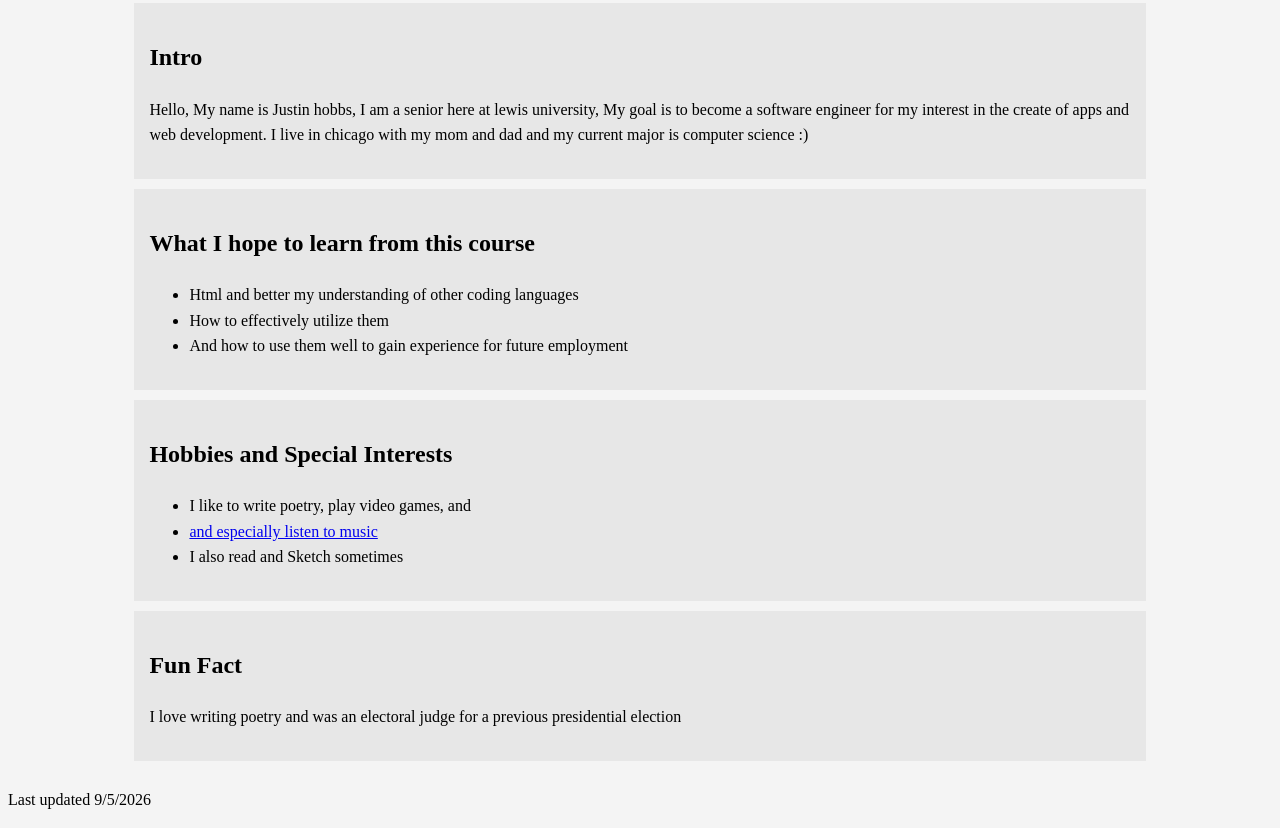
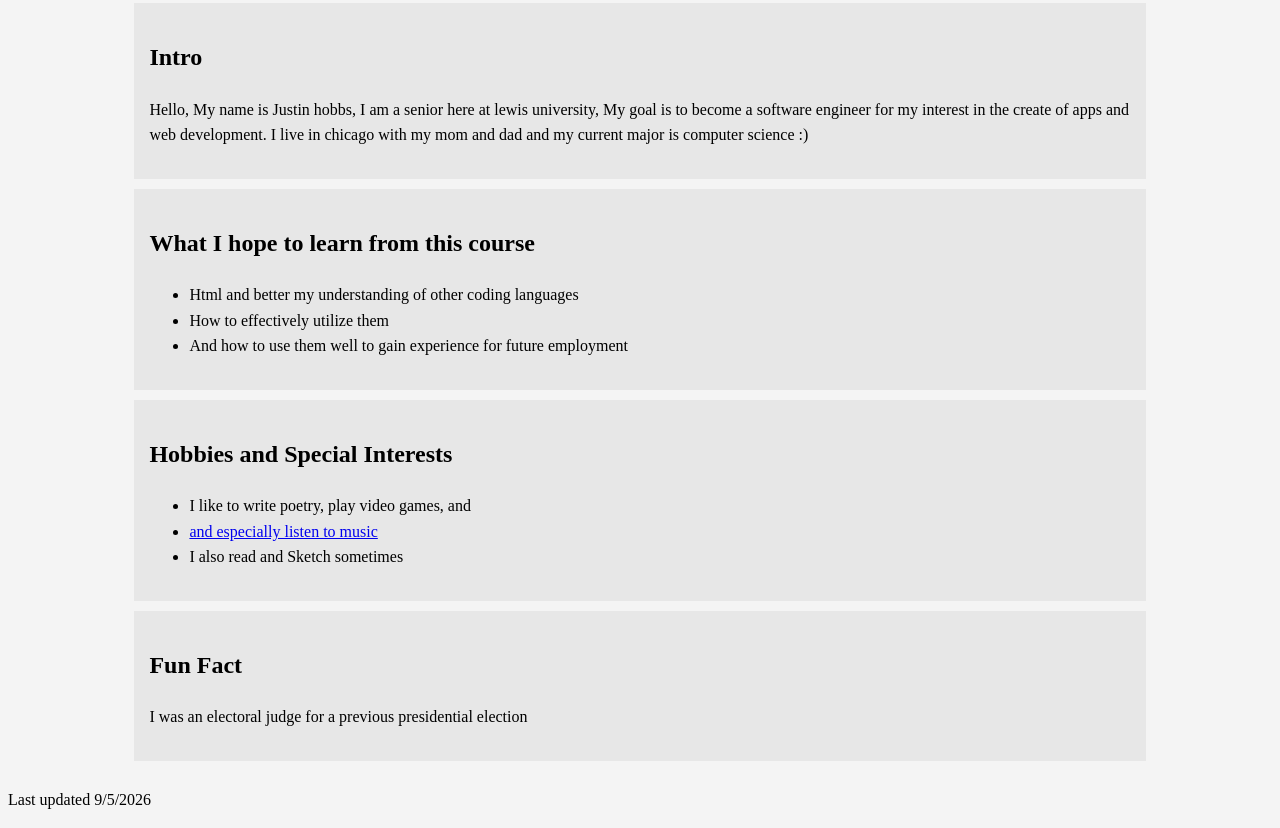
Before and after one commit to Bebopx10/Getting-to-know-me-, a plain HTML site: page index.html in a window 1280 px wide. Shown: the part 1167-1995 px from the top of the page. Drawn offline with Linux system fonts and the light colour scheme.

Commit message:
Remove poetry reference from fun fact section

```diff
--- a/index.html
+++ b/index.html
@@ -83,7 +83,7 @@
 
         <section class="fun-fact">
             <h2>Fun Fact</h2>
-            <p>I love writing poetry and was an electoral judge for a previous presidential election </p>
+            <p>I was an electoral judge for a previous presidential election </p>
         </section>
     </div>
 	<p>Last updated 9/5/2026</p>
```
